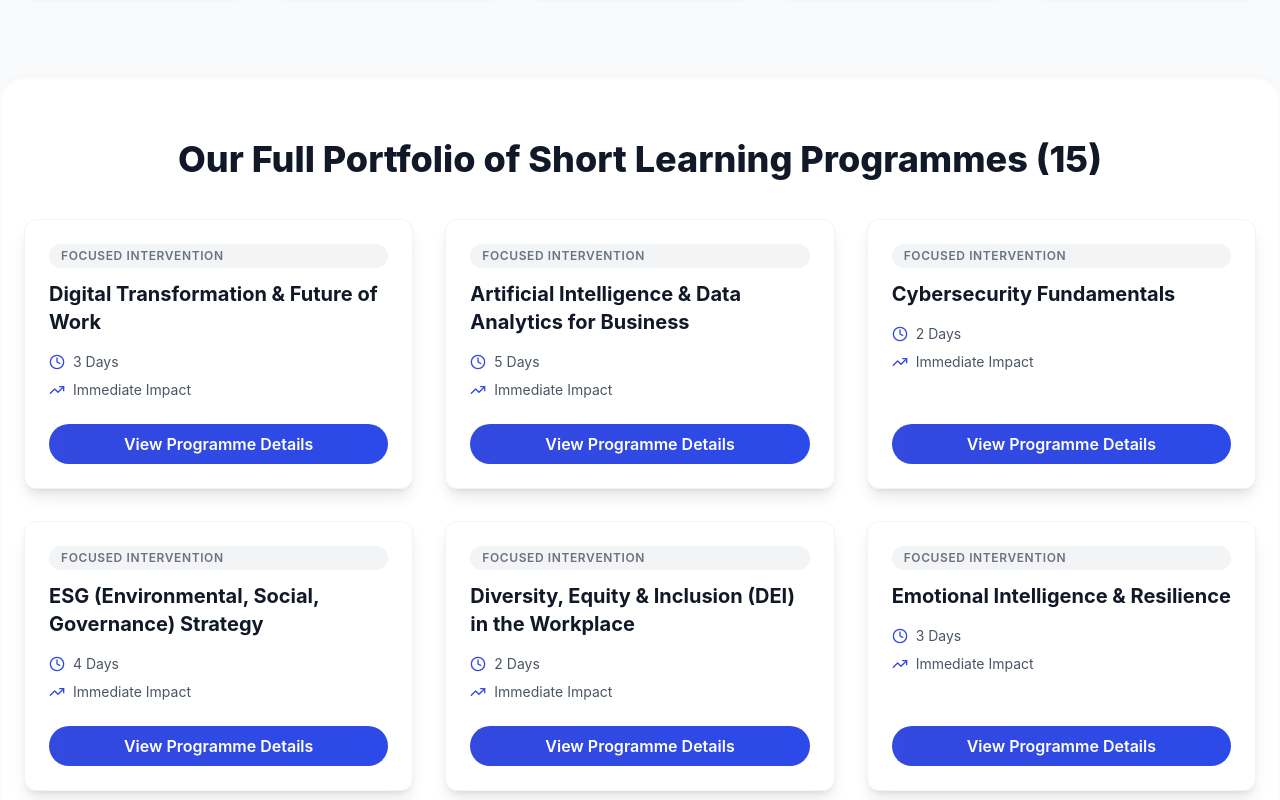
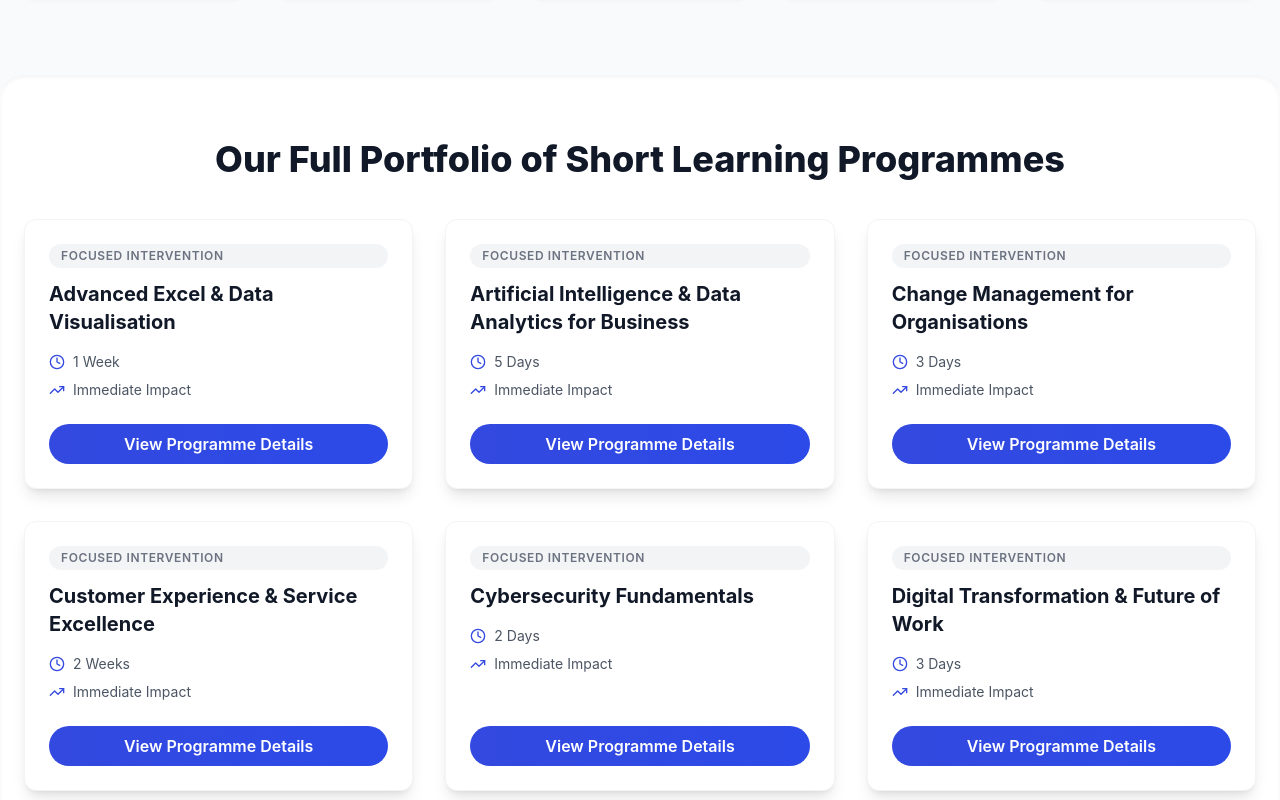
Before and after one commit to mph0kuhle/empoderatraining, a React (Vite) app: page /short-programmes in a window 1280 px wide. Shown: the part 1000-1800 px from the top of the page. Built offline with nearby package versions, Linux system fonts and the light colour scheme.

Commit message:
SLP page updated sorting

```diff
--- a/src/pages/SLPPage.tsx
+++ b/src/pages/SLPPage.tsx
@@ -4,7 +4,16 @@ import React from 'react';
 import { Link } from 'react-router-dom';
 import { Zap, Clock, TrendingUp, Users, Trello, Target, Award } from 'lucide-react';
 
-// Placeholder SLP Card Component (Reusing the design logic)
+interface ShortProgramme {
+    title: string;
+    slug: string;
+    duration: string;
+};
+
+const sortAlphabetically = (a: ShortProgramme, b: ShortProgramme): number => {
+    return a.title.localeCompare(b.title);
+};
+
 const SLPCard: React.FC<{ title: string; slug: string; duration: string }> = ({ title, slug, duration }) => (
     <div className="bg-white rounded-xl p-6 shadow-lg border border-gray-100 flex flex-col hover:shadow-2xl hover:-translate-y-1 transition-all duration-300">
         <span className="text-xs font-semibold uppercase text-gray-500 tracking-wider bg-gray-100 py-1 px-3 rounded-full mb-3 inline-block">
@@ -28,8 +37,7 @@ const SLPCard: React.FC<{ title: string; slug: string; duration: string }> = ({
 
 const SLPPage: React.FC = () => {
 
-    // ⚠️ UPDATED list of 15 SLPs based on Slide 9 content
-    const featuredSLPs = [
+   const rawSLPs: ShortProgramme[] = [
         { title: 'Digital Transformation & Future of Work', slug: 'digital-transform', duration: '3 Days' },
         { title: 'Artificial Intelligence & Data Analytics for Business', slug: 'ai-data-analytics', duration: '5 Days' },
         { title: 'Cybersecurity Fundamentals', slug: 'cybersecurity-fundamentals', duration: '2 Days' },
@@ -47,7 +55,7 @@ const SLPPage: React.FC = () => {
         { title: 'Sales Mastery & Relationship Management', slug: 'sales-mastery', duration: '4 Days' },
     ];
 
-    const featuredCount = featuredSLPs.length;
+    const featuredSLPs = [...rawSLPs].sort(sortAlphabetically);
 
 
     return (
@@ -138,7 +146,7 @@ const SLPPage: React.FC = () => {
 
             {/* --- 3. Programmes Grid --- */}
             <section className="max-w-7xl mx-auto px-6 py-16 bg-white rounded-t-3xl shadow-inner">
-                <h2 className="text-4xl font-extrabold text-gray-900 mb-10 text-center">Our Full Portfolio of Short Learning Programmes ({featuredCount})</h2>
+                <h2 className="text-4xl font-extrabold text-gray-900 mb-10 text-center">Our Full Portfolio of Short Learning Programmes</h2>
 
                 {/* ⚠️ Adjusted grid to maintain clean blocks of 3 */}
                 <div className="grid sm:grid-cols-2 lg:grid-cols-3 gap-8">
```
